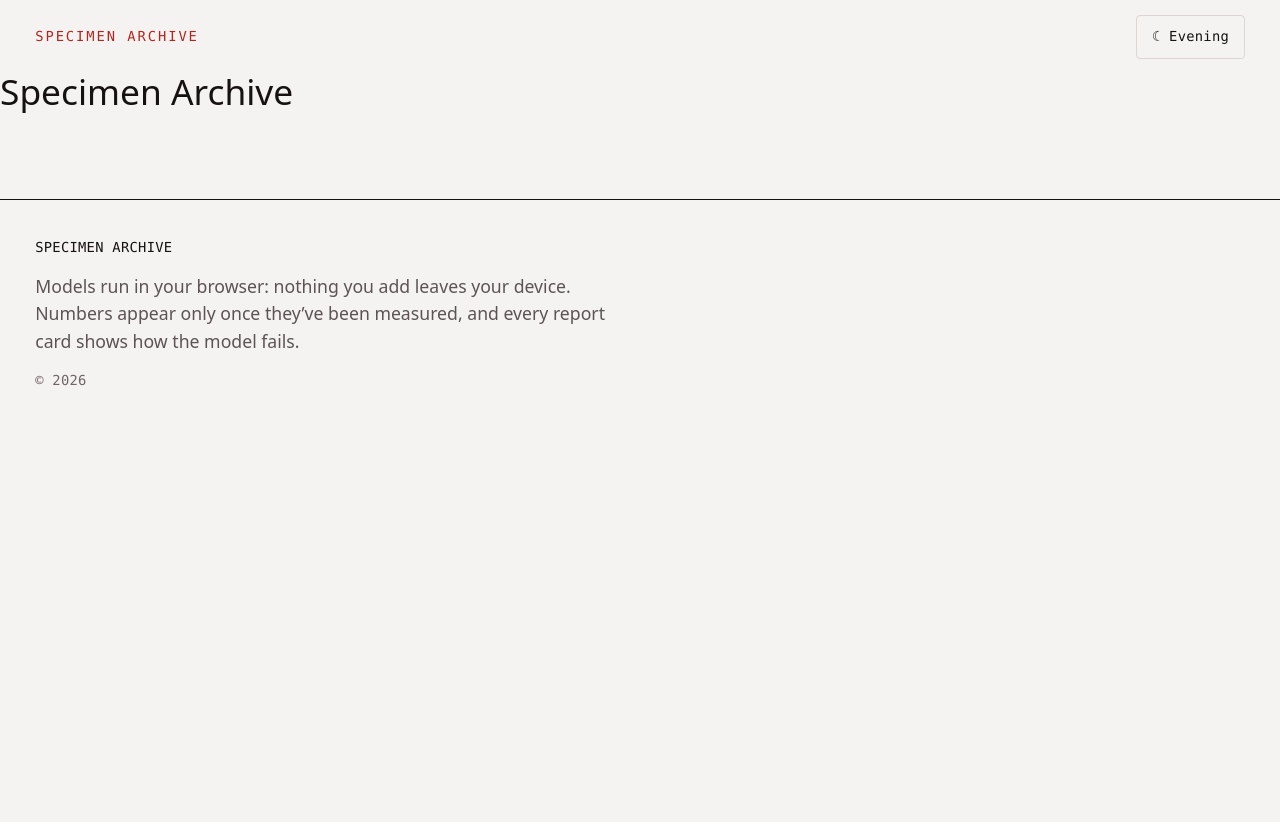
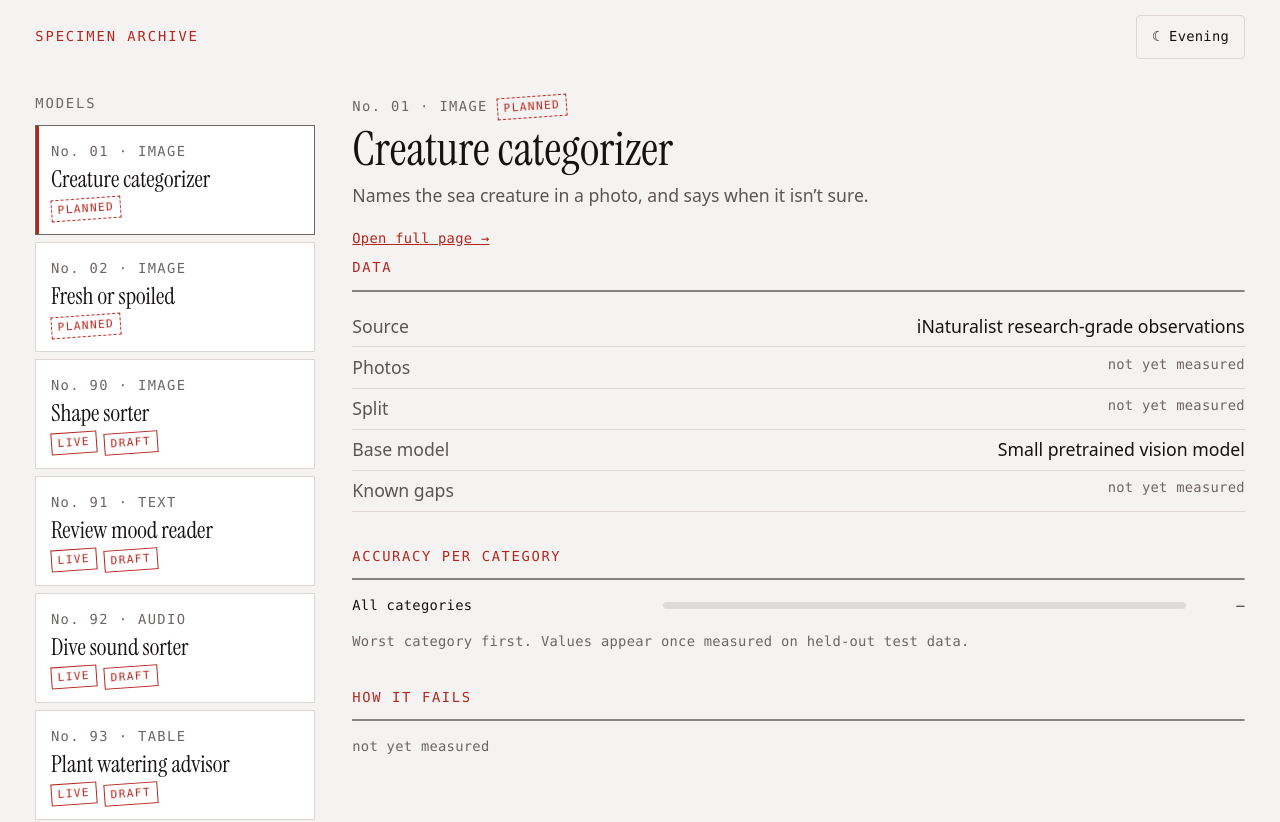
Before and after one commit to phonesett10401/model-lab, a SvelteKit app: page / in a window 1280 px wide. Shown: the top 822 px of the page. Before the commit the page ends 800 px from the top, so only its background shows below. Built offline with nearby package versions, Linux system fonts and the light colour scheme.

Commit message:
feat: archive index with URL selection and keyboard navigation

```diff
--- /dev/null
+++ b/src/lib/components/AuditBench.svelte
@@ -0,0 +1,19 @@
+<script lang="ts">
+	import EntryHeader from './EntryHeader.svelte';
+	import ReportCard from './ReportCard.svelte';
+	import type { AuditEntry } from '$lib/types';
+
+	let { entry }: { entry: AuditEntry } = $props();
+</script>
+
+<article class="bench">
+	<EntryHeader {entry} level={2} link />
+	{#if entry.status !== 'published'}<p class="mono faint">Write-up in progress. Results appear once measured.</p>{/if}
+	<p class="summary">{entry.summary}</p>
+	<ReportCard report={entry.report} show={['data', 'metrics', 'fails']} idPrefix="bench-{entry.slug}" />
+</article>
+
+<style>
+	.bench { display: grid; gap: var(--space-3); min-width: 0; }
+	.summary { max-width: 65ch; }
+</style>
--- /dev/null
+++ b/src/lib/components/EntryBench.svelte
@@ -0,0 +1,11 @@
+<script lang="ts">
+	import Workbench from './Workbench.svelte';
+	import AuditBench from './AuditBench.svelte';
+	import type { Entry } from '$lib/types';
+
+	let { entry }: { entry: Entry } = $props();
+</script>
+
+{#key entry.slug}
+	{#if entry.kind === 'model'}<Workbench {entry} />{:else}<AuditBench {entry} />{/if}
+{/key}
--- /dev/null
+++ b/src/lib/components/EntryIndex.svelte
@@ -0,0 +1,65 @@
+<script lang="ts">
+	import { goto } from '$app/navigation';
+	import Plate from './Plate.svelte';
+	import { entryPath } from '$lib/format';
+	import type { Entry } from '$lib/types';
+
+	let { entries, selected }: { entries: Entry[]; selected: string | null } = $props();
+
+	const groups = $derived(
+		[
+			{ title: 'Models', items: entries.filter((e) => e.kind === 'model') },
+			{ title: 'Audits', items: entries.filter((e) => e.kind === 'audit') }
+		].filter((g) => g.items.length)
+	);
+
+	function onkeydown(ev: KeyboardEvent) {
+		const links = [...(ev.currentTarget as HTMLElement).querySelectorAll<HTMLAnchorElement>('a.plate')];
+		const i = links.indexOf(document.activeElement as HTMLAnchorElement);
+		if (i < 0) return;
+		const delta = ({ ArrowDown: 1, ArrowRight: 1, ArrowUp: -1, ArrowLeft: -1 } as Record<string, number>)[ev.key];
+		if (delta) {
+			ev.preventDefault();
+			const next = links[(i + delta + links.length) % links.length];
+			next.focus();
+			goto(`/?entry=${next.dataset.slug}`, { replaceState: true, noScroll: true, keepFocus: true });
+		} else if (ev.key === 'Enter' && links[i].getAttribute('aria-current') === 'true') {
+			ev.preventDefault();
+			const e = entries.find((x) => x.slug === links[i].dataset.slug);
+			if (e) goto(entryPath(e));
+		}
+	}
+</script>
+
+<!-- svelte-ignore a11y_no_noninteractive_element_interactions -->
+<nav id="archive" class="index" aria-label="Archive index" {onkeydown}>
+	{#each groups as g (g.title)}
+		<h2 class="group mono">{g.title}</h2>
+		<ul>
+			{#each g.items as e (e.slug)}
+				<li><Plate entry={e} selected={e.slug === selected} /></li>
+			{/each}
+		</ul>
+	{/each}
+	<p class="hint mono faint">↑ ↓ to browse · Enter opens the page</p>
+</nav>
+
+<style>
+	.index { display: grid; gap: var(--space-2); align-content: start; min-width: 0; }
+	.group { color: var(--ink-faint); letter-spacing: 0.14em; text-transform: uppercase; font-weight: 500; }
+	ul { list-style: none; margin: 0; padding: 0; display: grid; gap: var(--space-1); }
+	.hint { display: none; }
+
+	@media (min-width: 640px) and (max-width: 1023px) {
+		ul {
+			grid-auto-flow: column; grid-auto-columns: minmax(200px, 38%);
+			overflow-x: auto; scroll-snap-type: x mandatory; overscroll-behavior-x: contain;
+			padding-bottom: var(--space-1);
+		}
+		li { scroll-snap-align: start; display: grid; }
+	}
+	@media (min-width: 1024px) {
+		.index { position: sticky; top: var(--space-2); max-height: calc(100dvh - 2 * var(--space-2)); overflow: auto; }
+		.hint { display: block; }
+	}
+</style>
--- /dev/null
+++ b/src/lib/components/Plate.svelte
@@ -0,0 +1,36 @@
+<script lang="ts">
+	import Stamp from './Stamp.svelte';
+	import { kindLabel, pad } from '$lib/format';
+	import type { Entry } from '$lib/types';
+
+	let { entry, selected = false }: { entry: Entry; selected?: boolean } = $props();
+</script>
+
+<a
+	class="plate"
+	href="/?entry={entry.slug}"
+	data-slug={entry.slug}
+	aria-current={selected ? 'true' : undefined}
+	data-sveltekit-noscroll
+	data-sveltekit-keepfocus
+>
+	<span class="meta mono">No. {pad(entry.no)} · {kindLabel(entry)}</span>
+	<span class="name serif" data-plate-title={entry.slug}>{entry.name}</span>
+	<span class="stamps">
+		<Stamp status={entry.status} />
+		{#if entry.draft}<Stamp status="draft" />{/if}
+	</span>
+</a>
+
+<style>
+	.plate {
+		display: grid; gap: 0.3rem; min-height: 44px; padding: var(--space-2);
+		background: var(--plate); border: 1px solid var(--hairline); text-decoration: none;
+		transition: box-shadow 0.2s, border-color 0.2s;
+	}
+	.plate:hover { border-color: var(--ink-faint); }
+	.plate[aria-current='true'] { box-shadow: inset 3px 0 var(--red); border-color: var(--ink-faint); }
+	.meta { color: var(--ink-faint); letter-spacing: 0.1em; }
+	.name { font-size: var(--step-1); line-height: 1.1; }
+	.stamps { display: flex; gap: 0.5rem; flex-wrap: wrap; }
+</style>
--- /dev/null
+++ b/src/lib/components/Workbench.svelte
@@ -0,0 +1,12 @@
+<script lang="ts">
+	import EntryHeader from './EntryHeader.svelte';
+	import ReportCard from './ReportCard.svelte';
+	import type { ModelEntry } from '$lib/types';
+
+	let { entry, header = true }: { entry: ModelEntry; header?: boolean } = $props();
+</script>
+
+<article class="bench">
+	{#if header}<EntryHeader {entry} level={2} link />{/if}
+	<ReportCard report={entry.report} show={['data', 'metrics', 'fails']} idPrefix="bench-{entry.slug}" />
+</article>
--- a/src/routes/+page.svelte
+++ b/src/routes/+page.svelte
@@ -1 +1,29 @@
-<h1 id="archive">Specimen Archive</h1>
+<script lang="ts">
+	import { browser } from '$app/environment';
+	import { page } from '$app/state';
+	import { catalogue, findEntry } from '$lib/entries';
+	import EntryIndex from '$lib/components/EntryIndex.svelte';
+	import EntryBench from '$lib/components/EntryBench.svelte';
+
+	// Query params can't be read while prerendering, so selection is client-side.
+	const requested = $derived(browser ? page.url.searchParams.get('entry') : null);
+	const shown = $derived((requested && findEntry(requested)) || catalogue[0]);
+</script>
+
+<svelte:head>
+	<title>Specimen Archive · small models, honest report cards</title>
+	<meta name="description" content="Small AI models and audits, each with a report card that shows how it fails." />
+</svelte:head>
+
+<section class="lab" aria-label="Archive">
+	<EntryIndex entries={catalogue} selected={shown.slug} />
+	<div class="bench-wrap"><EntryBench entry={shown} /></div>
+</section>
+
+<style>
+	.lab { max-width: var(--max); margin: 0 auto; padding: var(--space-3) var(--gutter); display: grid; gap: var(--space-4); }
+	.bench-wrap { min-width: 0; }
+	@media (min-width: 1024px) {
+		.lab { grid-template-columns: minmax(220px, 280px) minmax(0, 1fr); align-items: start; }
+	}
+</style>
```
Also changed, not shown: 1 other file (tests, documents, lock files or other folders).
